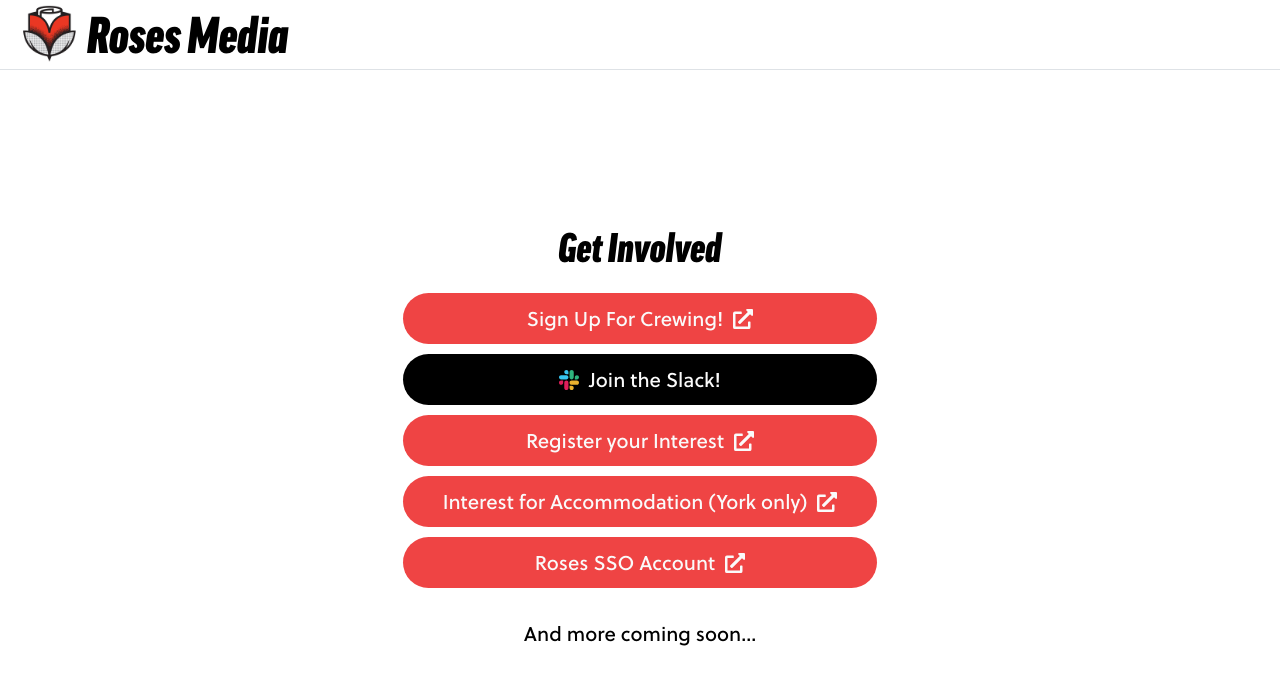
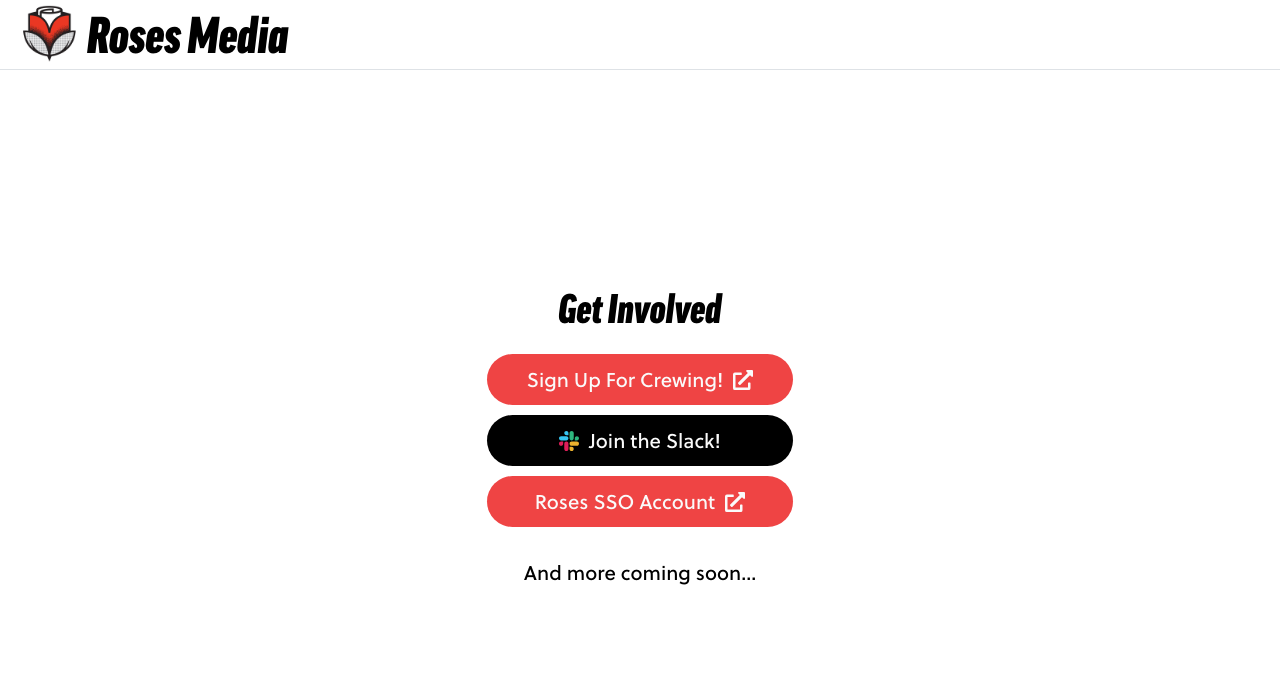
Before and after one commit to rosesmedia/public-site, a Next.js app: page / in a window 1280 px wide. Shown: the top 684 px of the page. Built offline with nearby package versions, Linux system fonts and the light colour scheme.

Commit message:
Remove register interest links

```diff
--- a/src/app/page.tsx
+++ b/src/app/page.tsx
@@ -64,14 +64,14 @@ const SECTIONS: HomeSection[] = [
         url: "https://roseslive.slack.com/signup#/domain-signup",
         style: "slack",
       },
-      {
-        title: "Register your Interest",
-        url: "https://forms.gle/4hWkP7ZQfrFoRcJC9",
-      },
-      {
-        title: "Interest for Accommodation (York only)",
-        url: "https://docs.google.com/forms/d/e/1FAIpQLSeZQyWAWyybXaxrDp4a6NEZOtLoDY1SwbHY8uklTl9h0uMp4w/viewform",
-      },
+      // {
+      //   title: "Register your Interest",
+      //   url: "https://forms.gle/4hWkP7ZQfrFoRcJC9",
+      // },
+      // {
+      //   title: "Interest for Accommodation (York only)",
+      //   url: "https://docs.google.com/forms/d/e/1FAIpQLSeZQyWAWyybXaxrDp4a6NEZOtLoDY1SwbHY8uklTl9h0uMp4w/viewform",
+      // },
       {
         title: "Roses SSO Account",
         url: "https://account.roses.media/realms/roses2026/account/",
```
